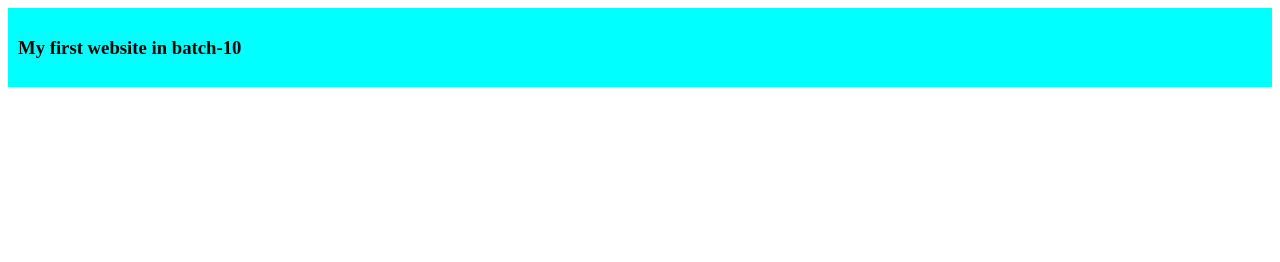
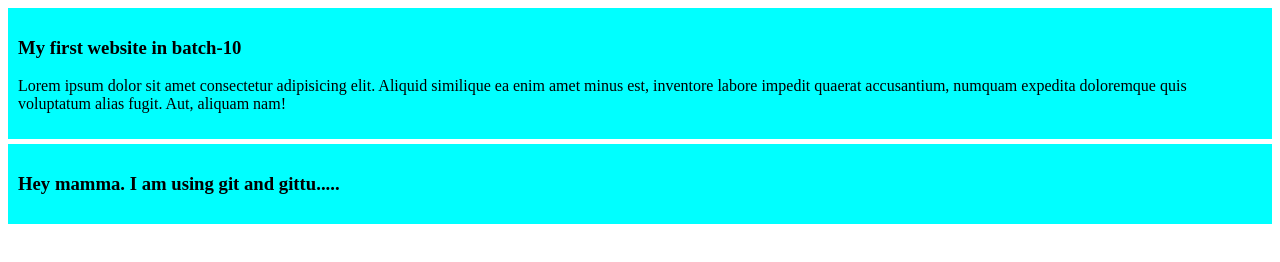
Before and after one commit to mehedi20695/first, a plain HTML site: page index.html in a window 1280 px wide. Drawn offline with Linux system fonts and the light colour scheme.

Commit message:
second commit

```diff
--- a/index.html
+++ b/index.html
@@ -9,7 +9,13 @@
 <body>
     <div>
         <h3>My first website in batch-10</h3>
+        <p>Lorem ipsum dolor sit amet consectetur adipisicing elit. Aliquid similique ea enim amet minus est, inventore labore impedit quaerat accusantium, numquam expedita doloremque quis voluptatum alias fugit. Aut, aliquam nam!</p>
 
+    </div>
+    <div>
+        <h3>
+            Hey mamma. I am using git and gittu.....
+        </h3>
     </div>
 </body>
 </html>
```
